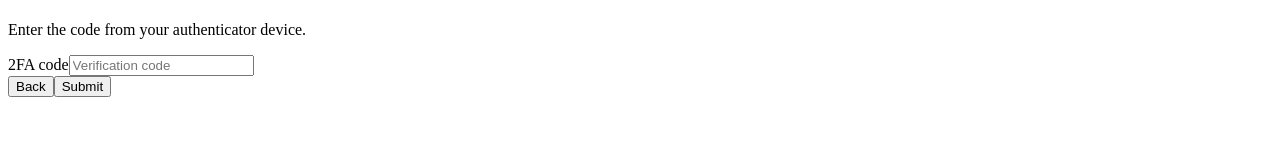
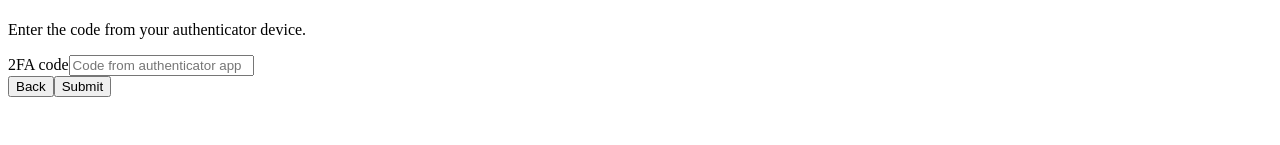
Before and after one commit to NordPass/autofill-samples, a React (Vite) app: page /#/secondStepLoginTotp in a window 1280 px wide. Both pictures are taken after a click on the button "Continue". Shown: the part 142-287 px from the top of the page. Built offline with nearby package versions, Linux system fonts and the light colour scheme.

Commit message:
fix: totp form

```diff
--- a/src/Forms/SecondStepLoginTotp.tsx
+++ b/src/Forms/SecondStepLoginTotp.tsx
@@ -105,7 +105,7 @@ export const SecondStepLoginTotp = () => {
                 id="totpField"
                 className="input input-bordered w-full max-w-xs"
                 type="text"
-                placeholder="Verification code"
+                placeholder="Code from authenticator app"
               />
             </label>
             <div className='pt-3 gap-2 flex'>
```
